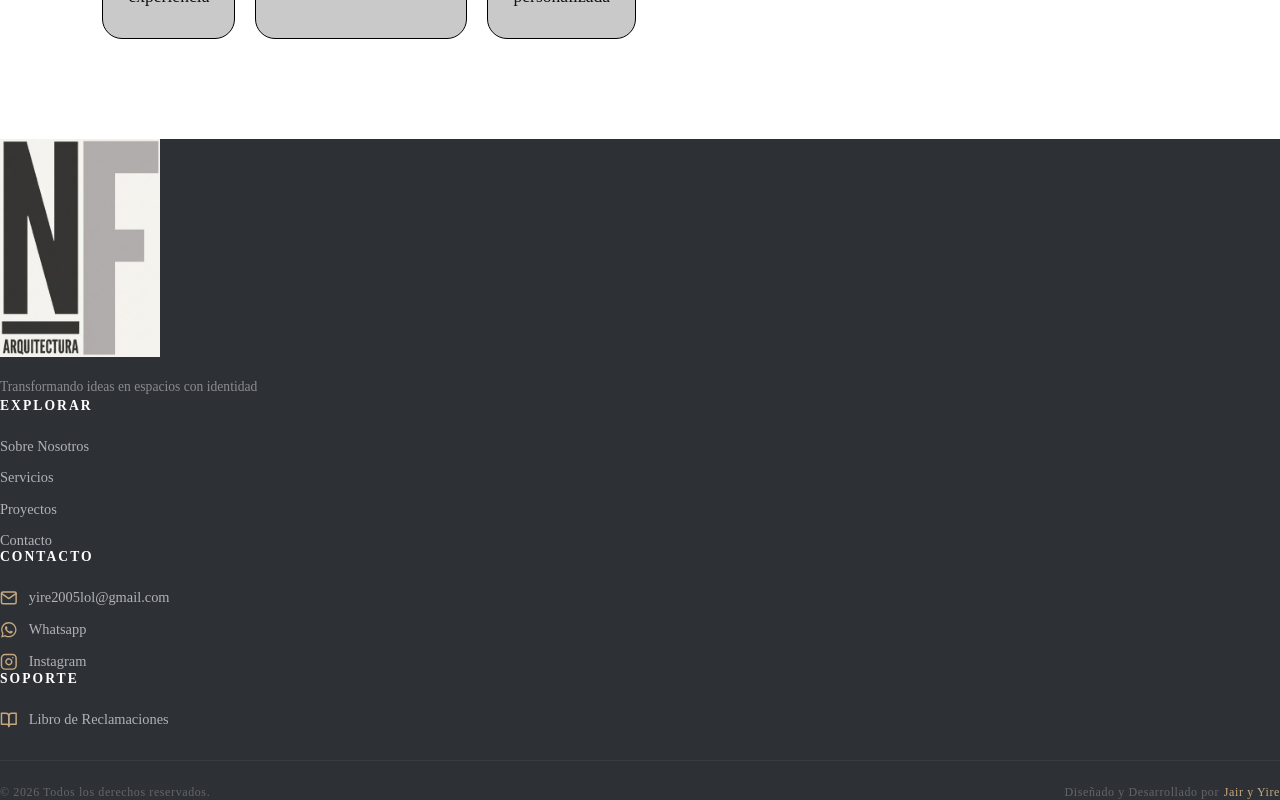
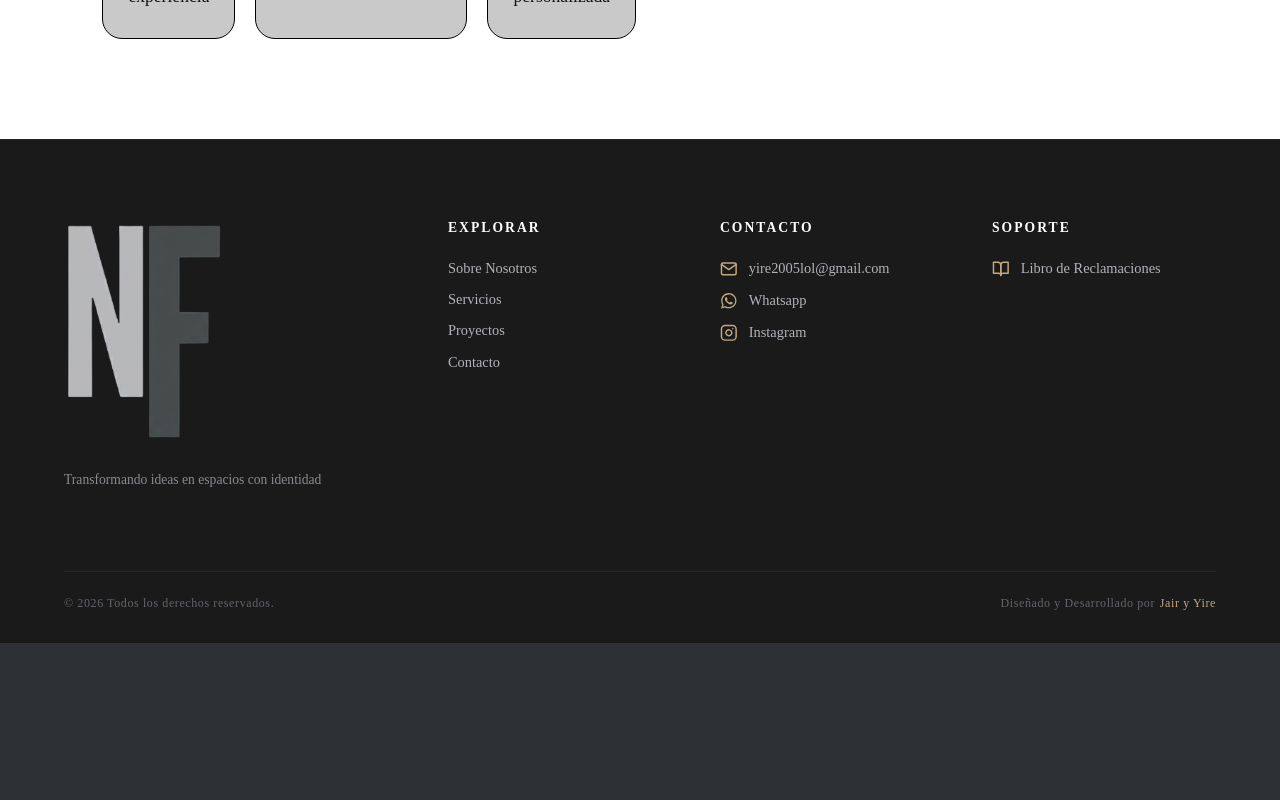
Before and after one commit to yire444/nury_proyecto, a React (Vite) app: page / in a window 1280 px wide. Shown: the part 791-1591 px from the top of the page. After the commit the page ends 1434 px from the top, so only its background shows below. Built offline with nearby package versions, Linux system fonts and the light colour scheme.

Commit message:
actulización del footer

```diff
--- a/src/components/Footer.jsx
+++ b/src/components/Footer.jsx
@@ -1,6 +1,6 @@
 import React from 'react';
-import '../styles/Footer.css';
-import logoCompany from '../assets/logoNF.png';
+import '../styles/Footer.css'
+import logoCompanyNegro from '../assets/NFclaro.png';
 import { navMenu } from './Navbar';
 import { FiBookOpen, FiMail, FiMapPin, FiInstagram } from 'react-icons/fi';
 import { FaWhatsapp } from 'react-icons/fa';
@@ -41,7 +41,7 @@ const Footer = () => {
 
             {/*Sección logo y emblema*/}
             <figure className='footer-brand'>
-                <img src={logoCompany} alt="Logo NF arquitectura" className='footer-logo' />
+                <img src={logoCompanyNegro} alt="Logo NF arquitectura" className='footer-logo' />
                 <figcaption className='footer-slogan'><p>Transformando ideas en espacios con identidad</p></figcaption>
             </figure>
 
--- a/src/styles/Footer.css
+++ b/src/styles/Footer.css
@@ -1,6 +1,5 @@
-/* src/styles/Footer.css */
-
-.footer-container {
+/* 1. CONTENEDOR GENERAL */
+.footer {
   width: 100%;
   box-sizing: border-box;
   background-color: #1a1a1a;
@@ -28,6 +27,8 @@
   max-width: 160px;
   height: auto;
   object-fit: contain;
+  /* 💡 Filtro pro para integrar NFnegro.png eliminando el recuadro blanco tosco */
+  filter: invert(1) brightness(0.9);
 }
 
 .footer-slogan p {
```
